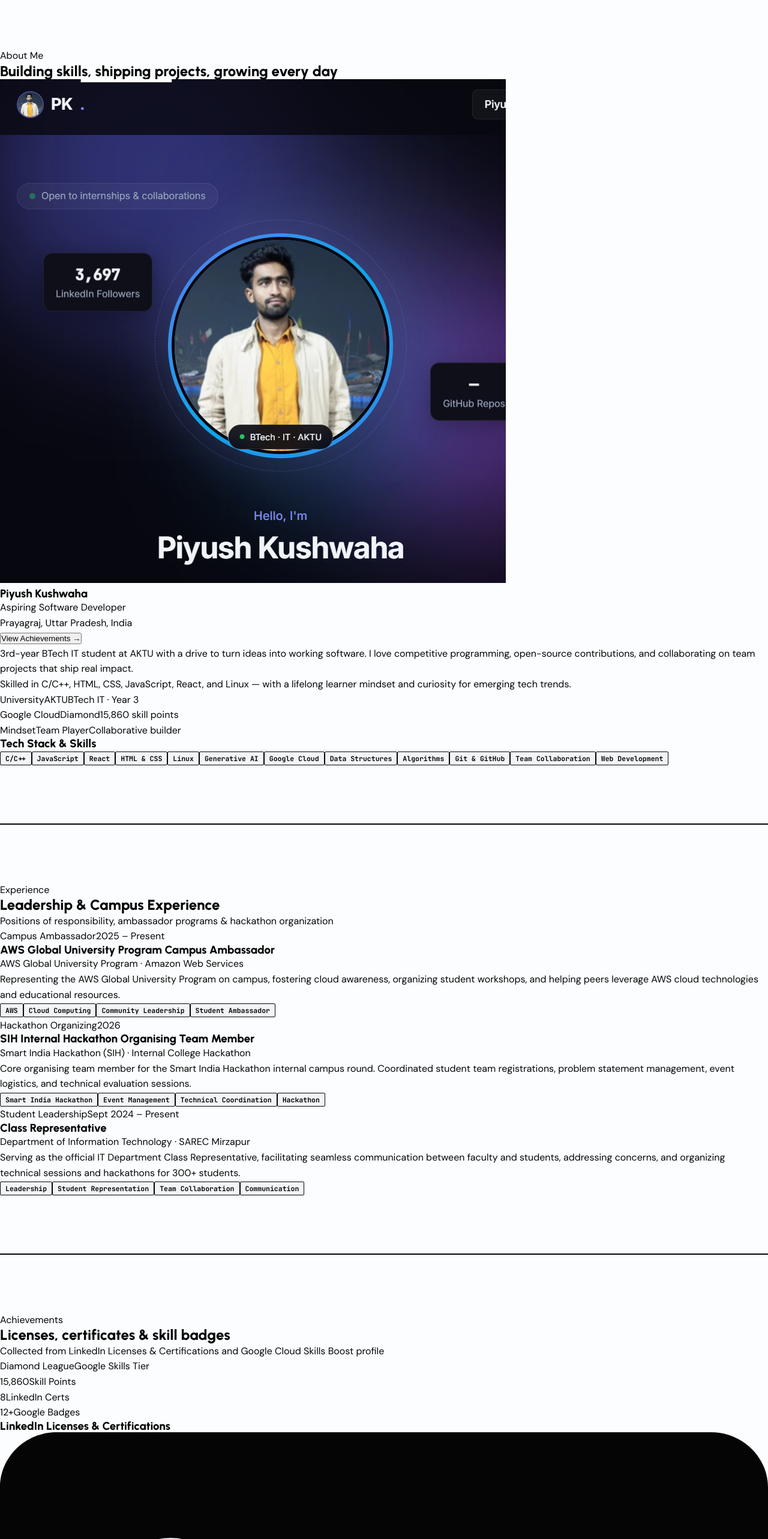
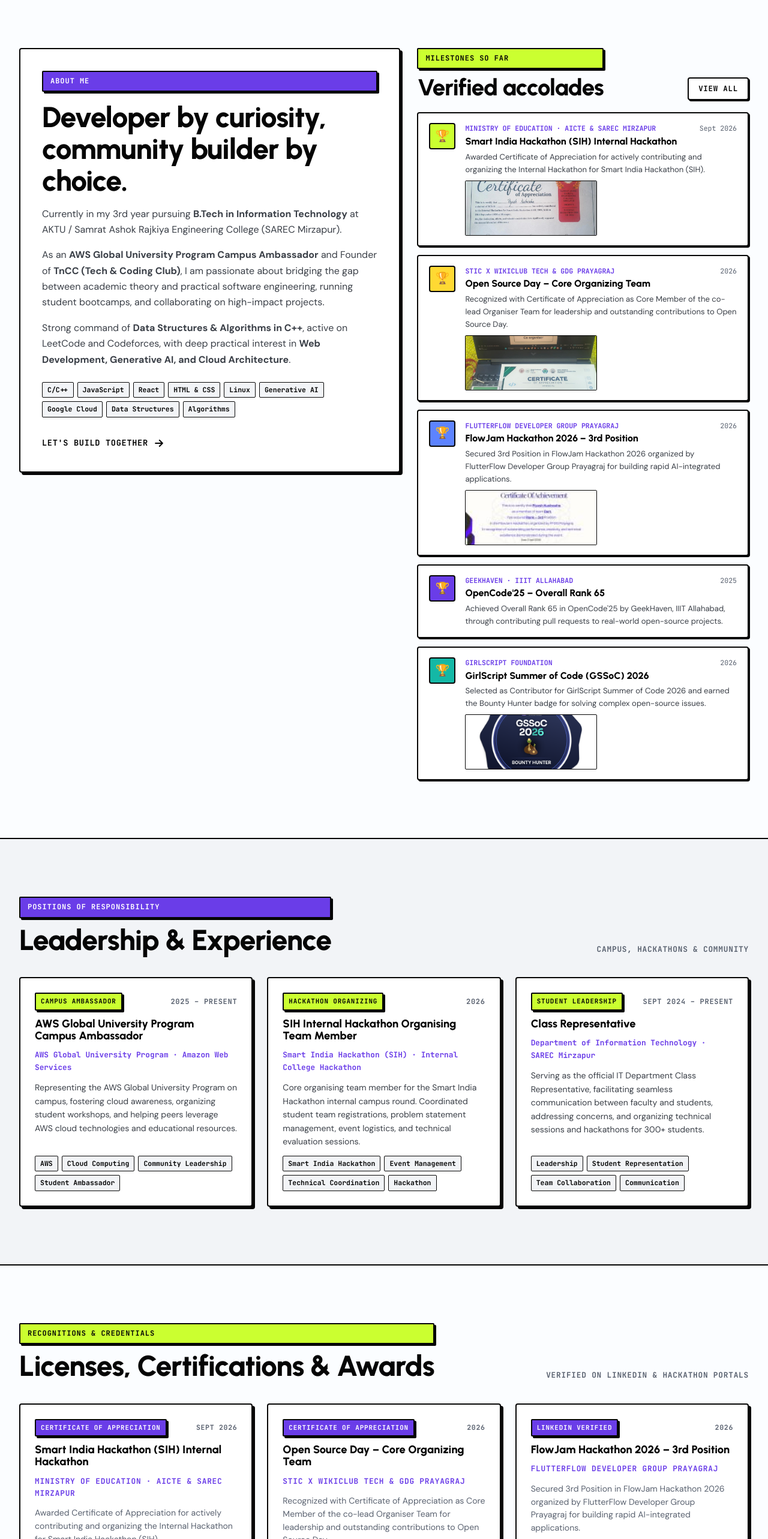
Before and after one commit to Pk1823/Piyush_portfolio_23-may, a React (Vite) app: page / in a window 1280 px wide. Shown: the part 980-3546 px from the top of the page at 60% size. Built offline with nearby package versions, Linux system fonts and the light colour scheme; no server answers.

Commit message:
feat(ui): modernize about duo, leadership experience, and verified credentials

```diff
--- a/src/components/About.jsx
+++ b/src/components/About.jsx
@@ -1,87 +1,88 @@
-import { PROFILE, PROFILE_IMAGE } from '../data/profile'
+import { PROFILE, ACHIEVEMENTS } from '../data/profile'
+import { LINKS } from '../data/links'
 
-export default function About({ github, leetcode }) {
-  const lcTags = [
-    ...(leetcode?.tagProblemCounts?.fundamental ?? []),
-    ...(leetcode?.tagProblemCounts?.intermediate ?? []),
-  ]
-    .sort((a, b) => b.problemsSolved - a.problemsSolved)
-    .slice(0, 6)
-    .map((t) => t.tagName)
+export default function About() {
+  const scrollTo = (id) => {
+    document.getElementById(id)?.scrollIntoView({ behavior: 'smooth' })
+  }
 
-  const skills = [...new Set([...PROFILE.skills, ...lcTags])]
+  const milestones = ACHIEVEMENTS.linkedinCerts.slice(0, 5)
 
   return (
-    <section id="about" className="section about">
-      <div className="section__header">
-        <span className="section__tag">About Me</span>
-        <h2>Building skills, shipping projects, growing every day</h2>
-      </div>
+    <section id="about" className="section">
+      <div className="container duo">
+        {/* Left Column: About Me */}
+        <div className="duo__about card">
+          <span className="eyebrow">About me</span>
+          <h2 className="h2">Developer by curiosity, community builder by choice.</h2>
 
-      <div className="about__layout">
-        <div className="about__profile-card glass">
-          <img
-            src={PROFILE_IMAGE}
-            alt={PROFILE.name}
-            className="about__profile-img"
-          />
-          <div className="about__profile-info">
-            <h3>{PROFILE.name}</h3>
-            <p className="about__profile-role">{PROFILE.title}</p>
-            <p className="about__profile-loc">{PROFILE.location}</p>
-            <button type="button" className="about__linkedin-btn" onClick={() => document.getElementById('achievements')?.scrollIntoView({ behavior: 'smooth' })}>
-              View Achievements →
-            </button>
-          </div>
-        </div>
+          <p>
+            Currently in my 3rd year pursuing <strong>B.Tech in Information Technology</strong> at AKTU / Samrat Ashok Rajkiya Engineering College (SAREC Mirzapur).
+          </p>
 
-        <div className="about__content">
-          <div className="about__card glass">
-            {PROFILE.bio.map((paragraph) => (
-              <p key={paragraph.slice(0, 30)}>{paragraph}</p>
-            ))}
+          <p>
+            As an <strong>AWS Global University Program Campus Ambassador</strong> and Founder of <strong>TnCC (Tech &amp; Coding Club)</strong>, I am passionate about bridging the gap between academic theory and practical software engineering, running student bootcamps, and collaborating on high-impact projects.
+          </p>
 
-            <div className="about__highlights">
-              {PROFILE.highlights.map((h) => (
-                <div key={h.label} className="about__highlight">
-                  <span className="about__highlight-label">{h.label}</span>
-                  <span className="about__highlight-value">{h.value}</span>
-                  <span className="about__highlight-sub">{h.sub}</span>
-                </div>
+          <p>
+            Strong command of <strong>Data Structures &amp; Algorithms in C++</strong>, active on LeetCode and Codeforces, with deep practical interest in <strong>Web Development, Generative AI, and Cloud Architecture</strong>.
+          </p>
+
+          <div className="tags" style={{ marginTop: '8px' }}>
+            {PROFILE.skills.slice(0, 9).map((s) => (
+              <span key={s} className="tag">{s}</span>
             ))}
           </div>
 
-            {github && (
-              <div className="about__meta">
-                <div>
-                  <span className="about__meta-value">{github.public_repos}</span>
-                  <span className="about__meta-label">Repos</span>
+          <a
+            href="#contact"
+            className="link-arrow"
+            onClick={(e) => { e.preventDefault(); scrollTo('contact') }}
+            style={{ marginTop: '16px' }}
+          >
+            Let&apos;s build together <svg width="20" height="20" viewBox="0 0 24 24" fill="none" stroke="currentColor" strokeWidth="2.5" strokeLinecap="round" strokeLinejoin="round" aria-hidden="true"><path d="M5 12h14M13 6l6 6-6 6"/></svg>
+          </a>
         </div>
-                <div>
-                  <span className="about__meta-value">{PROFILE.linkedin.connections}+</span>
-                  <span className="about__meta-label">LinkedIn</span>
+
+        {/* Right Column: Milestones */}
+        <div className="duo__ach">
+          <div className="section-head" style={{ marginBottom: '20px' }}>
+            <div className="section-head__title">
+              <span className="eyebrow eyebrow--lime">Milestones so far</span>
+              <h2 className="h2" style={{ fontSize: 'clamp(1.6rem, 3.2vw, 2.4rem)' }}>Verified accolades</h2>
             </div>
-                <div>
-                  <span className="about__meta-value">{PROFILE.linkedin.followers.toLocaleString()}+</span>
-                  <span className="about__meta-label">Followers</span>
+            <a
+              href="#achievements"
+              className="btn btn--sm"
+              onClick={(e) => { e.preventDefault(); scrollTo('achievements') }}
+            >
+              View all
+            </a>
           </div>
+
+          <div className="ach-list">
+            {milestones.map((item) => (
+              <article key={item.id} className="ach-item">
+                <div className="ach-item__icon">
+                  🏆
+                </div>
+                <div className="ach-item__content">
+                  <div className="ach-item__top">
+                    <span className="ach-item__issuer">{item.issuer}</span>
+                    <span className="ach-item__date">{item.date}</span>
+                  </div>
+                  <h4 className="ach-item__title">{item.title}</h4>
+                  <p className="ach-item__desc">{item.description}</p>
+                  {item.image && (
+                    <div className="ach-item__thumb">
+                      <a href={item.image} target="_blank" rel="noopener noreferrer">
+                        <img src={item.image} alt={item.title} loading="lazy" />
+                      </a>
                     </div>
                   )}
                 </div>
-
-          <div className="about__skills glass">
-            <h3>Tech Stack &amp; Skills</h3>
-            <div className="about__tags">
-              {skills.map((skill) => (
-                <span key={skill} className="tag">{skill}</span>
+              </article>
             ))}
-            </div>
-            {leetcode?.languageProblemCount?.length > 0 && (
-              <p className="about__lang">
-                LeetCode primary language:{' '}
-                <strong>{leetcode.languageProblemCount[0].languageName}</strong>
-              </p>
-            )}
           </div>
         </div>
       </div>
--- a/src/components/Achievements.jsx
+++ b/src/components/Achievements.jsx
@@ -1,156 +1,93 @@
-import { useState } from 'react'
-import { PROFILE, ACHIEVEMENTS } from '../data/profile'
+import { ACHIEVEMENTS, PROFILE } from '../data/profile'
 
-const CATEGORY_COLORS = {
-  Cloud: '#4285f4',
-  AI: '#a855f7',
-  certification: '#f59e0b',
-}
+export default function Achievements() {
+  return (
+    <section id="achievements" className="section">
+      <div className="container">
+        <div className="section-head">
+          <div className="section-head__title">
+            <span className="eyebrow eyebrow--lime">Recognitions &amp; Credentials</span>
+            <h2 className="h2">Licenses, Certifications &amp; Awards</h2>
+          </div>
+          <span className="label muted">Verified On LinkedIn &amp; Hackathon Portals</span>
+        </div>
 
-function FeaturedCard({ item }) {
-  return (
-    <article className="achievement-featured glass">
-      <div className="achievement-featured__badge">{item.badge}</div>
-      <div className="achievement-featured__body">
-        <span className="achievement-featured__date mono">{item.date}</span>
-        <h3>{item.title}</h3>
-        <p className="achievement-featured__issuer">{item.issuer}</p>
-        {item.points && (
-          <span className="achievement-featured__points mono">{item.points.toLocaleString()} pts</span>
-        )}
-        <p className="achievement-featured__desc">{item.description}</p>
+        <div className="exp-grid" style={{ marginBottom: '32px' }}>
+          {ACHIEVEMENTS.linkedinCerts.map((cert) => (
+            <article key={cert.id} className="card" style={{ padding: '24px', display: 'flex', flexDirection: 'column', gap: '12px' }}>
+              <div style={{ display: 'flex', justifyContent: 'space-between', alignItems: 'center' }}>
+                <span className="eyebrow" style={{ fontSize: '0.68rem', padding: '4px 8px' }}>
+                  {cert.source || 'Verified Credential'}
+                </span>
+                <span className="label muted" style={{ fontSize: '0.72rem' }}>
+                  {cert.date}
+                </span>
               </div>
-    </article>
-  )
-}
 
-function LinkedInCertCard({ cert }) {
-  return (
-    <article className="achievement-linkedin glass">
-      <div className="achievement-linkedin__icon">
-        <svg viewBox="0 0 24 24" fill="currentColor" aria-hidden="true">
-          <path d="M20.447 20.452h-3.554v-5.569c0-1.328-.027-3.037-1.852-3.037-1.853 0-2.136 1.445-2.136 2.939v5.667H9.351V9h3.414v1.561h.046c.477-.9 1.637-1.85 3.37-1.85 3.601 0 4.267 2.37 4.267 5.455v6.286zM5.337 7.433a2.062 2.062 0 01-2.063-2.065 2.064 2.064 0 112.063 2.065zm1.782 13.019H3.555V9h3.564v11.452zM22.225 0H1.771C.792 0 0 .774 0 1.729v20.542C0 23.227.792 24 1.771 24h20.451C23.2 24 24 23.227 24 22.271V1.729C24 .774 23.2 0 22.222 0h.003z" />
-        </svg>
-      </div>
-      <div className="achievement-linkedin__body">
-        <div className="achievement-linkedin__header">
-          <span className="achievement-linkedin__source">{cert.source || 'LinkedIn Verified'}</span>
+              <h3 className="h3" style={{ fontSize: '1.15rem' }}>{cert.title}</h3>
+              <p className="label" style={{ color: 'var(--violet)' }}>{cert.issuer}</p>
+              <p className="muted" style={{ fontSize: '0.88rem', lineHeight: '1.55' }}>{cert.description}</p>
+
               {cert.image && (
+                <div style={{ marginTop: 'auto', paddingTop: '10px' }}>
                   <a
                     href={cert.image}
                     target="_blank"
-              rel="noreferrer"
-              className="achievement-linkedin__view-btn"
-              title="View Certificate"
+                    rel="noopener noreferrer"
+                    className="bento__thumb"
+                    style={{ display: 'block', maxHeight: '140px' }}
                   >
-              Certificate ↗
+                    <img
+                      src={cert.image}
+                      alt={cert.title}
+                      style={{ height: '140px', objectFit: 'cover' }}
+                      loading="lazy"
+                    />
                   </a>
-          )}
-        </div>
-        <h3>{cert.title}</h3>
-        <p className="achievement-linkedin__issuer">{cert.issuer}</p>
-        <span className="achievement-linkedin__date mono">Issued {cert.date}</span>
-        <p className="achievement-linkedin__desc">{cert.description}</p>
-        {cert.image && (
+                  <div style={{ marginTop: '8px', textAlign: 'right' }}>
                     <a
                       href={cert.image}
                       target="_blank"
-            rel="noreferrer"
-            className="achievement-linkedin__thumb-wrap"
+                      rel="noopener noreferrer"
+                      className="link-arrow"
+                      style={{ fontSize: '0.78rem' }}
                     >
-            <img
-              src={cert.image}
-              alt={`${cert.title} Certificate`}
-              className="achievement-linkedin__thumb"
-              loading="lazy"
-            />
-            <span className="achievement-linkedin__thumb-overlay">View Full Certificate ↗</span>
+                      View full document ↗
                     </a>
-        )}
-      </div>
-    </article>
-  )
-}
-
-export default function Achievements() {
-  const [filter, setFilter] = useState('All')
-  const categories = ['All', 'Cloud', 'AI']
-  const filteredBadges = filter === 'All'
-    ? ACHIEVEMENTS.badges
-    : ACHIEVEMENTS.badges.filter((b) => b.category === filter)
-
-  return (
-    <section id="achievements" className="section achievements">
-      <div className="section__header">
-        <span className="section__tag">Achievements</span>
-        <h2>Licenses, certificates &amp; skill badges</h2>
-        <p className="section__sub">
-          Collected from LinkedIn Licenses &amp; Certifications and Google Cloud Skills Boost profile
-        </p>
-      </div>
-
-      <div className="achievements__summary glass">
-        <div className="achievements__summary-item">
-          <span className="achievements__summary-value gradient-text">{PROFILE.googleSkills.league}</span>
-          <span className="achievements__summary-label">Google Skills Tier</span>
-        </div>
-        <div className="achievements__summary-item">
-          <span className="achievements__summary-value mono">{PROFILE.googleSkills.points.toLocaleString()}</span>
-          <span className="achievements__summary-label">Skill Points</span>
-        </div>
-        <div className="achievements__summary-item">
-          <span className="achievements__summary-value">{ACHIEVEMENTS.linkedinCerts.length}</span>
-          <span className="achievements__summary-label">LinkedIn Certs</span>
-        </div>
-        <div className="achievements__summary-item">
-          <span className="achievements__summary-value">{ACHIEVEMENTS.badges.length}+</span>
-          <span className="achievements__summary-label">Google Badges</span>
                   </div>
                 </div>
-
-      <h3 className="achievements__subtitle">LinkedIn Licenses &amp; Certifications</h3>
-      <div className="achievements__linkedin-grid">
-        {ACHIEVEMENTS.linkedinCerts.map((cert) => (
-          <LinkedInCertCard key={cert.id} cert={cert} />
+              )}
+            </article>
           ))}
         </div>
 
-      <h3 className="achievements__subtitle">Featured Google Cloud Achievements</h3>
-      <div className="achievements__featured-grid">
-        {ACHIEVEMENTS.featured.map((item) => (
-          <FeaturedCard key={item.id} item={item} />
-        ))}
+        {/* Google Cloud Badges Ticker / Grid */}
+        <div className="card" style={{ padding: '28px', background: 'var(--lavender-soft)' }}>
+          <div style={{ display: 'flex', justifyContent: 'space-between', alignItems: 'center', flexWrap: 'wrap', gap: '12px', marginBottom: '20px' }}>
+            <div>
+              <span className="eyebrow eyebrow--lime">Google Cloud Skills Boost</span>
+              <h3 className="h3" style={{ marginTop: '8px' }}>
+                {PROFILE.googleSkills.league} · {PROFILE.googleSkills.points.toLocaleString()} Skill Points
+              </h3>
+            </div>
+            <a
+              href={PROFILE.googleSkills.profileUrl}
+              target="_blank"
+              rel="noopener noreferrer"
+              className="btn btn--sm btn--sunbeam"
+            >
+              Public Profile ↗
+            </a>
           </div>
 
-      <div className="achievements__badges-header">
-        <h3 className="achievements__subtitle">All Skill Badges</h3>
-        <div className="achievements__filters">
-          {categories.map((cat) => (
-            <button
-              key={cat}
-              type="button"
-              className={`achievements__filter${filter === cat ? ' achievements__filter--active' : ''}`}
-              onClick={() => setFilter(cat)}
-            >
-              {cat}
-            </button>
+          <div className="tags">
+            {ACHIEVEMENTS.badges.map((b) => (
+              <span key={b.title} className="tag" style={{ background: 'var(--surface)', padding: '5px 10px' }}>
+                🎖️ {b.title} ({b.date})
+              </span>
             ))}
           </div>
         </div>
-
-      <div className="achievements__badges-grid">
-        {filteredBadges.map((badge) => (
-          <div key={badge.title} className="achievement-badge glass">
-            <span
-              className="achievement-badge__dot"
-              style={{ background: CATEGORY_COLORS[badge.category] }}
-            />
-            <div>
-              <p className="achievement-badge__title">{badge.title}</p>
-              <span className="achievement-badge__meta mono">{badge.date} · {badge.category}</span>
-            </div>
-          </div>
-        ))}
       </div>
     </section>
   )
--- a/src/components/Experience.jsx
+++ b/src/components/Experience.jsx
@@ -2,37 +2,43 @@ import { EXPERIENCES } from '../data/profile'
 
 export default function Experience() {
   return (
-    <section id="experience" className="section experience">
-      <div className="section__header">
-        <span className="section__tag">Experience</span>
-        <h2>Leadership &amp; Campus Experience</h2>
-        <p className="section__sub">
-          Positions of responsibility, ambassador programs &amp; hackathon organization
-        </p>
+    <section id="experience" className="section section--mist">
+      <div className="container">
+        <div className="section-head">
+          <div className="section-head__title">
+            <span className="eyebrow">Positions of responsibility</span>
+            <h2 className="h2">Leadership &amp; Experience</h2>
+          </div>
+          <span className="label muted">Campus, Hackathons &amp; Community</span>
         </div>
 
-      <div className="experience__grid">
+        <div className="exp-grid">
           {EXPERIENCES.map((exp) => (
-          <article key={exp.id} className="experience-card glass">
-            <div className="experience-card__top">
-              <span className="experience-card__badge">{exp.type}</span>
-              <span className="experience-card__date mono">{exp.period}</span>
+            <article key={exp.id} className="exp-card">
+              <div className="exp-card__top">
+                <span className="eyebrow eyebrow--lime" style={{ fontSize: '0.68rem', padding: '4px 8px' }}>
+                  {exp.type}
+                </span>
+                <span className="label muted" style={{ fontSize: '0.75rem' }}>
+                  {exp.period}
+                </span>
               </div>
-            <h3 className="experience-card__title">{exp.title}</h3>
-            <p className="experience-card__org">{exp.organization}</p>
-            <p className="experience-card__desc">{exp.description}</p>
+
+              <h3 className="exp-card__role">{exp.title}</h3>
+              <p className="exp-card__org">{exp.organization}</p>
+              <p className="exp-card__desc">{exp.description}</p>
+
               {exp.tags && (
-              <div className="experience-card__tags">
+                <div className="tags" style={{ marginTop: 'auto' }}>
                   {exp.tags.map((tag) => (
-                  <span key={tag} className="tag tag--sm">
-                    {tag}
-                  </span>
+                    <span key={tag} className="tag">{tag}</span>
                   ))}
                 </div>
               )}
             </article>
           ))}
         </div>
+      </div>
     </section>
   )
 }
```
Lines whose indentation alone changed are shown as unchanged.
